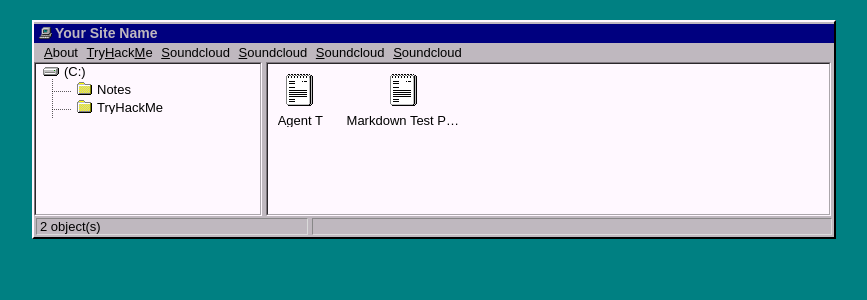
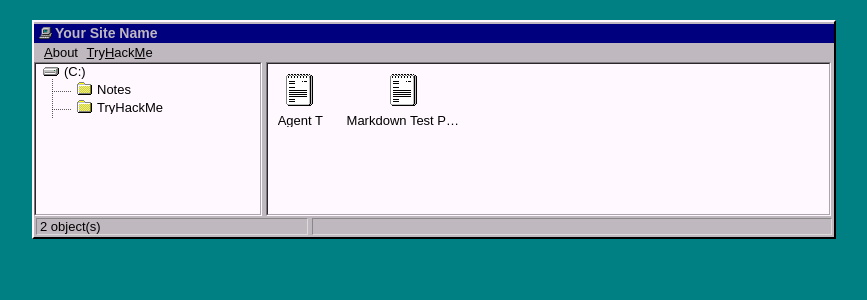
Before and after one commit to friesalafrancais/friesalafrancais.github.io, a Jekyll site: the page built from index.html, in a window 1280 px wide. Shown: the top 300 px of the page, without its empty margins (206-1073 px from the left). Built offline with Jekyll 4.4.1, drawn with Linux system fonts in a browser that asks for light colours.

Commit message:
Update topbar.html

```diff
--- a/_includes/topbar.html
+++ b/_includes/topbar.html
@@ -1,8 +1,4 @@
 <ul class="topbar">
 	<a href="/me"><li><u>A</u>bout</li></a>
 	<a href="https://tryhackme.com/p/AleksandrM" target="_blank"><li><u>T</u>ry<u>H</u>ack<u>M</u>e</li></a>
-	<a href="http://soundcloud.com/h01000110" target="_blank"><li><u>S</u>oundcloud</li></a>
-	<a href="http://soundcloud.com/h01000110" target="_blank"><li><u>S</u>oundcloud</li></a>
-	<a href="http://soundcloud.com/h01000110" target="_blank"><li><u>S</u>oundcloud</li></a>
-	<a href="http://soundcloud.com/h01000110" target="_blank"><li><u>S</u>oundcloud</li></a>
 </ul>
```
